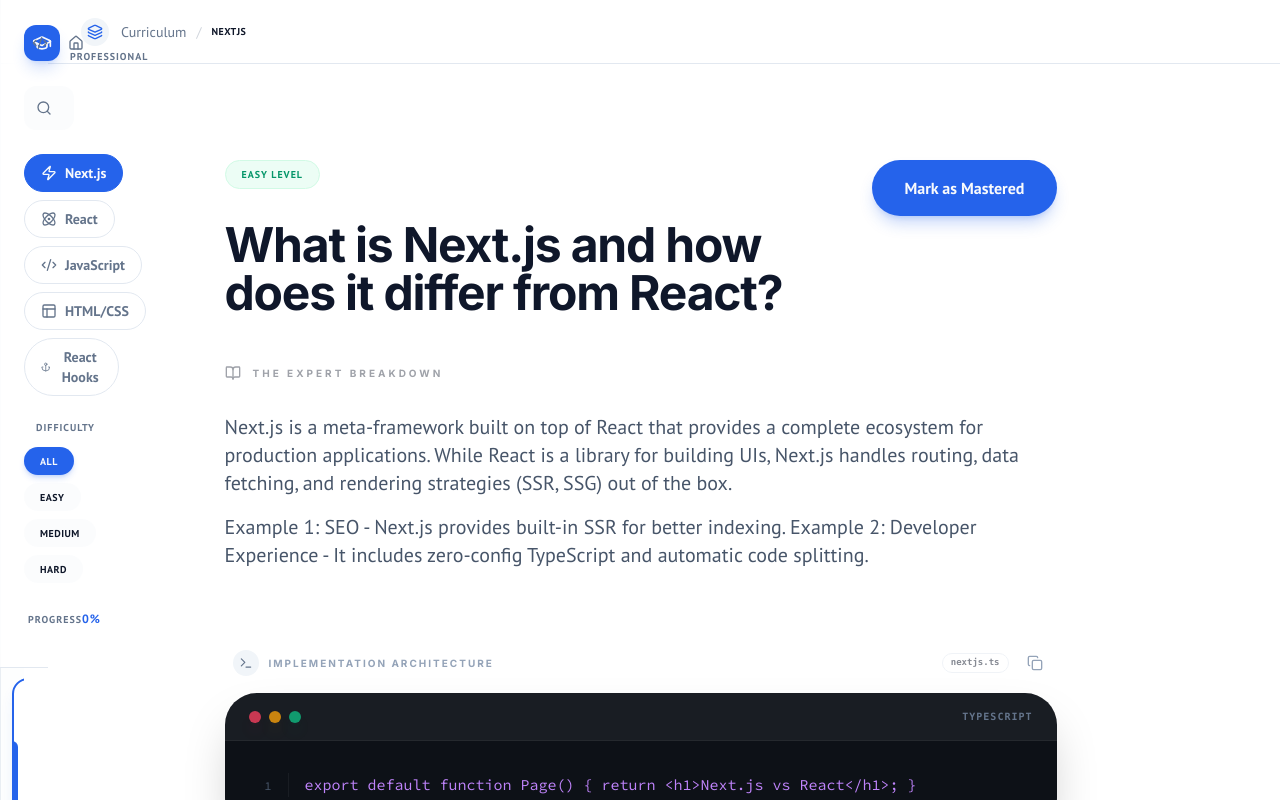
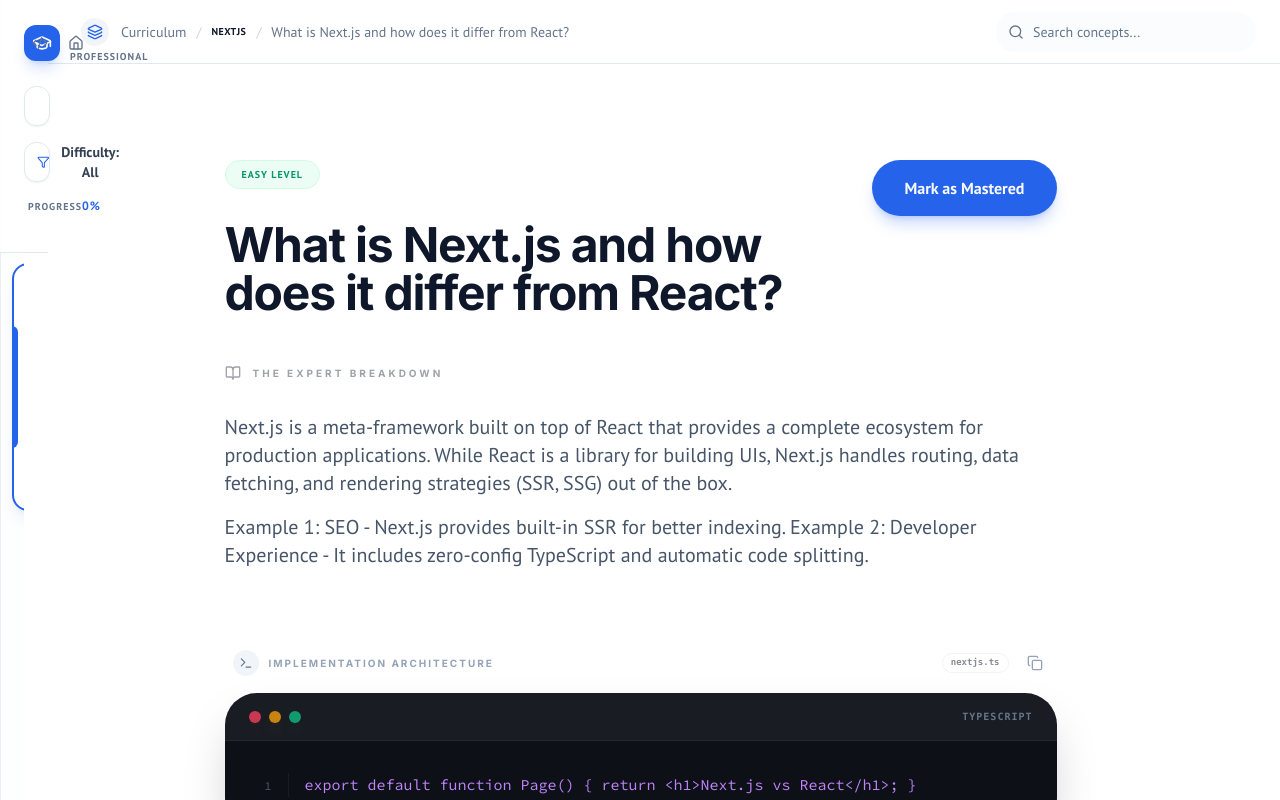
Before and after one commit to rajat-sha7/DevTest, a Next.js app: page /dashboard in a window 1280 px wide. Built offline with nearby package versions, Linux system fonts and the light colour scheme.

Commit message:
feat: add interactive dashboard page with topic filtering, difficulty selection, and progress tracking

```diff
--- a/src/app/dashboard/page.tsx
+++ b/src/app/dashboard/page.tsx
@@ -13,6 +13,13 @@
 import Link from "next/link";
 import { useSearchParams } from "next/navigation";
 import { Badge } from "@/components/ui/badge";
+import {
+  Select,
+  SelectContent,
+  SelectItem,
+  SelectTrigger,
+  SelectValue,
+} from "@/components/ui/select";
 
 function DashboardContent() {
   const searchParams = useSearchParams();
@@ -184,17 +191,7 @@
             </div>
           </div>
 
-          <div className="relative group">
-            <Search className="absolute left-3 top-1/2 -translate-y-1/2 w-3.5 h-3.5 sm:w-4 sm:h-4 text-muted-foreground group-focus-within:text-primary transition-colors" />
-            <Input
-              placeholder="Search concepts..."
-              className="pl-8 sm:pl-9 h-9 md:h-11 text-sm bg-muted/30 border-transparent focus:border-primary/20 focus:bg-white transition-all rounded-xl"
-              value={searchQuery}
-              onChange={(e) => setSearchQuery(e.target.value)}
-            />
-          </div>
-
-          <div className="space-y-3 sm:space-y-4 md:space-y-5">
+          <div className="space-y-3">
             <TopicSelector
               currentTopic={currentTopic}
               onTopicChange={(topic) => {
@@ -204,30 +201,29 @@
               }}
             />
 
-            <div className="space-y-2 sm:space-y-3">
-              <div className="flex items-center gap-1.5 sm:gap-2 text-[9px] sm:text-[10px] font-bold uppercase text-muted-foreground tracking-widest px-0.5 sm:px-1">
-                <Filter className="w-3 h-3" />
-                Difficulty
+            <div className="space-y-1.5">
+              <Select value={difficultyFilter} onValueChange={(val: Difficulty | 'All') => setDifficultyFilter(val)}>
+                <SelectTrigger className="w-full h-10 bg-white border-slate-200 hover:border-primary/50 transition-colors shadow-sm font-semibold rounded-xl text-slate-700">
+                  <div className="flex items-center gap-2.5">
+                    <Filter className="w-4 h-4 text-primary" />
+                    <span>Difficulty: <SelectValue /></span>
                   </div>
-              <div className="flex flex-wrap gap-1.5 sm:gap-2">
+                </SelectTrigger>
+                <SelectContent className="rounded-xl shadow-xl border-slate-100">
                   {difficulties.map((d) => (
-                  <Button
+                    <SelectItem
                       key={d}
-                    variant={difficultyFilter === d ? "default" : "outline"}
-                    size="sm"
-                    className={cn(
-                      "h-7 px-2.5 sm:px-3 md:px-4 rounded-full text-[9px] md:text-[10px] font-bold uppercase tracking-wider transition-all",
-                      difficultyFilter === d ? "shadow-md shadow-primary/20" : "bg-muted/30 border-none hover:bg-muted/50"
-                    )}
-                    onClick={() => setDifficultyFilter(d)}
+                      value={d}
+                      className="cursor-pointer font-medium py-2.5 pl-8 pr-3 focus:bg-primary/5 focus:text-primary transition-colors"
                     >
                       {d}
-                  </Button>
+                    </SelectItem>
                   ))}
-              </div>
+                </SelectContent>
+              </Select>
             </div>
 
-            <div className="space-y-2 sm:space-y-2.5 pt-1 sm:pt-2">
+            <div className="space-y-2 pt-1">
               <div className="flex justify-between items-end text-[9px] sm:text-[10px] font-bold uppercase text-muted-foreground tracking-widest px-0.5 sm:px-1">
                 <span>Progress</span>
                 <span className="text-primary text-xs">{progress}%</span>
@@ -265,7 +261,8 @@
 
       {/* Main Content Area */}
       <main className="flex-1 flex flex-col min-w-0 bg-white relative overflow-x-hidden">
-        <header className="h-14 sm:h-16 border-b border-border flex items-center px-3 sm:px-6 gap-2 sm:gap-4 shrink-0 bg-white/80 backdrop-blur-lg sticky top-0 z-40">
+        <header className="h-14 sm:h-16 border-b border-border flex items-center justify-between px-3 sm:px-6 gap-2 sm:gap-4 shrink-0 bg-white/80 backdrop-blur-lg sticky top-0 z-40">
+          <div className="flex items-center gap-2 sm:gap-4 min-w-0">
             <Button
               variant="ghost"
               size="icon"
@@ -283,9 +280,20 @@
                   <span className="font-medium hidden sm:inline">Curriculum</span>
                   <span className="opacity-30 hidden sm:inline">/</span>
                   <span className="font-bold text-foreground uppercase tracking-wider text-[9px] md:text-[10px] shrink-0">{currentTopic}</span>
-                <span className="opacity-30 hidden xs:inline">/</span>
-                <span className="truncate font-medium text-slate-500 hidden xs:inline text-xs sm:text-sm">{selectedQuestion?.question || "Select a concept"}</span>
+                  <span className="opacity-30 hidden lg:inline">/</span>
+                  <span className="truncate font-medium text-slate-500 hidden lg:inline text-xs sm:text-sm">{selectedQuestion?.question || "Select a concept"}</span>
                </div>
+            </div>
+          </div>
+
+          <div className="relative group shrink-0 w-[140px] sm:w-[200px] md:w-[260px]">
+            <Search className="absolute left-3 top-1/2 -translate-y-1/2 w-3.5 h-3.5 sm:w-4 sm:h-4 text-muted-foreground group-focus-within:text-primary transition-colors" />
+            <Input
+              placeholder="Search concepts..."
+              className="pl-8 sm:pl-9 h-8 sm:h-9 md:h-10 text-xs sm:text-sm bg-muted/30 border-transparent focus:border-primary/20 focus:bg-white transition-all rounded-full"
+              value={searchQuery}
+              onChange={(e) => setSearchQuery(e.target.value)}
+            />
           </div>
         </header>
 
--- a/src/components/devqna/TopicSelector.tsx
+++ b/src/components/devqna/TopicSelector.tsx
@@ -3,6 +3,13 @@
 import { Topic, TOPICS } from "@/lib/questions";
 import { cn } from "@/lib/utils";
 import { Zap, Atom, Code2, Layout, Anchor } from "lucide-react";
+import {
+  Select,
+  SelectContent,
+  SelectItem,
+  SelectTrigger,
+  SelectValue,
+} from "@/components/ui/select";
 
 interface TopicSelectorProps {
   currentTopic: Topic;
@@ -18,27 +25,33 @@
 };
 
 export function TopicSelector({ currentTopic, onTopicChange }: TopicSelectorProps) {
+  const currentTopicData = TOPICS.find((t) => t.id === currentTopic) || TOPICS[0];
+  const CurrentIcon = iconMap[currentTopicData.icon as keyof typeof iconMap] || Code2;
+
   return (
-    <div className="flex flex-nowrap sm:flex-wrap gap-1.5 sm:gap-2 mb-4 sm:mb-6 overflow-x-auto sm:overflow-x-visible scrollbar-thin">
+    <div className="mb-4">
+      <Select value={currentTopic} onValueChange={(val) => onTopicChange(val as Topic)}>
+        <SelectTrigger className="w-full h-10 bg-white border-slate-200 hover:border-primary/50 transition-colors shadow-sm font-semibold rounded-xl text-slate-700">
+          <SelectValue placeholder="Select a topic" />
+        </SelectTrigger>
+        <SelectContent className="rounded-xl shadow-xl border-slate-100">
           {TOPICS.map((topic) => {
             const Icon = iconMap[topic.icon as keyof typeof iconMap];
             return (
-          <button
+              <SelectItem
                 key={topic.id}
-            onClick={() => onTopicChange(topic.id as Topic)}
-            className={cn(
-              "flex items-center gap-1 sm:gap-1.5 md:gap-2 px-2.5 py-1.5 sm:px-3 md:px-4 md:py-2 rounded-full border transition-all duration-200",
-              "hover:shadow-md active:scale-95",
-              currentTopic === topic.id
-                ? "bg-primary text-primary-foreground border-primary"
-                : "bg-white text-muted-foreground border-border hover:border-primary/50"
-            )}
+                value={topic.id}
+                className="cursor-pointer font-medium py-2.5 pl-8 pr-3 focus:bg-primary/5 focus:text-primary transition-colors"
               >
-            <Icon className="w-3 h-3 sm:w-3.5 sm:h-3.5 md:w-4 md:h-4" />
-            <span className="font-semibold text-[11px] sm:text-xs md:text-sm">{topic.label}</span>
-          </button>
+                <div className="flex items-center gap-2.5">
+                  <Icon className="w-4 h-4 opacity-70" />
+                  <span>{topic.label}</span>
+                </div>
+              </SelectItem>
             );
           })}
+        </SelectContent>
+      </Select>
     </div>
   );
 }
```
Lines whose indentation alone changed are shown as unchanged.
